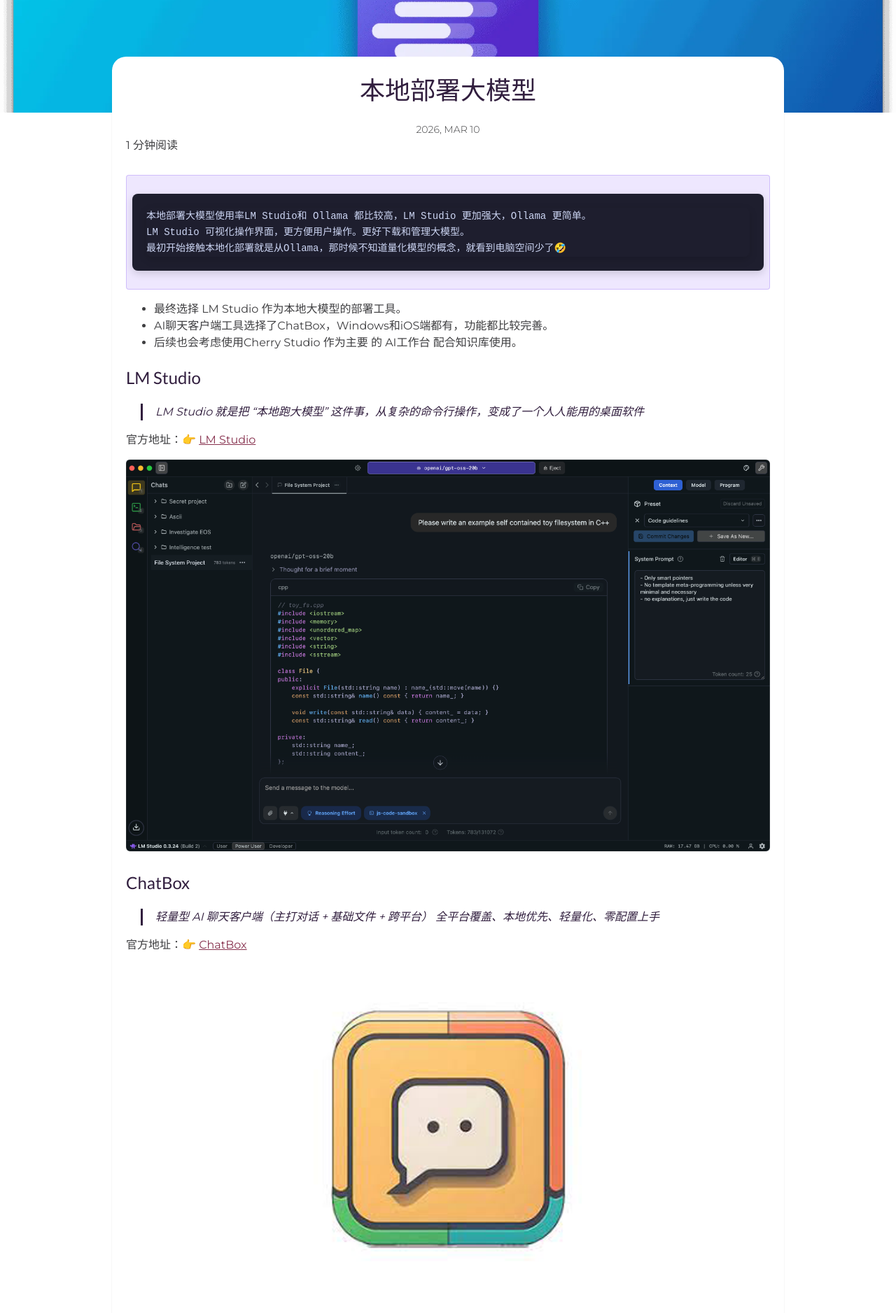
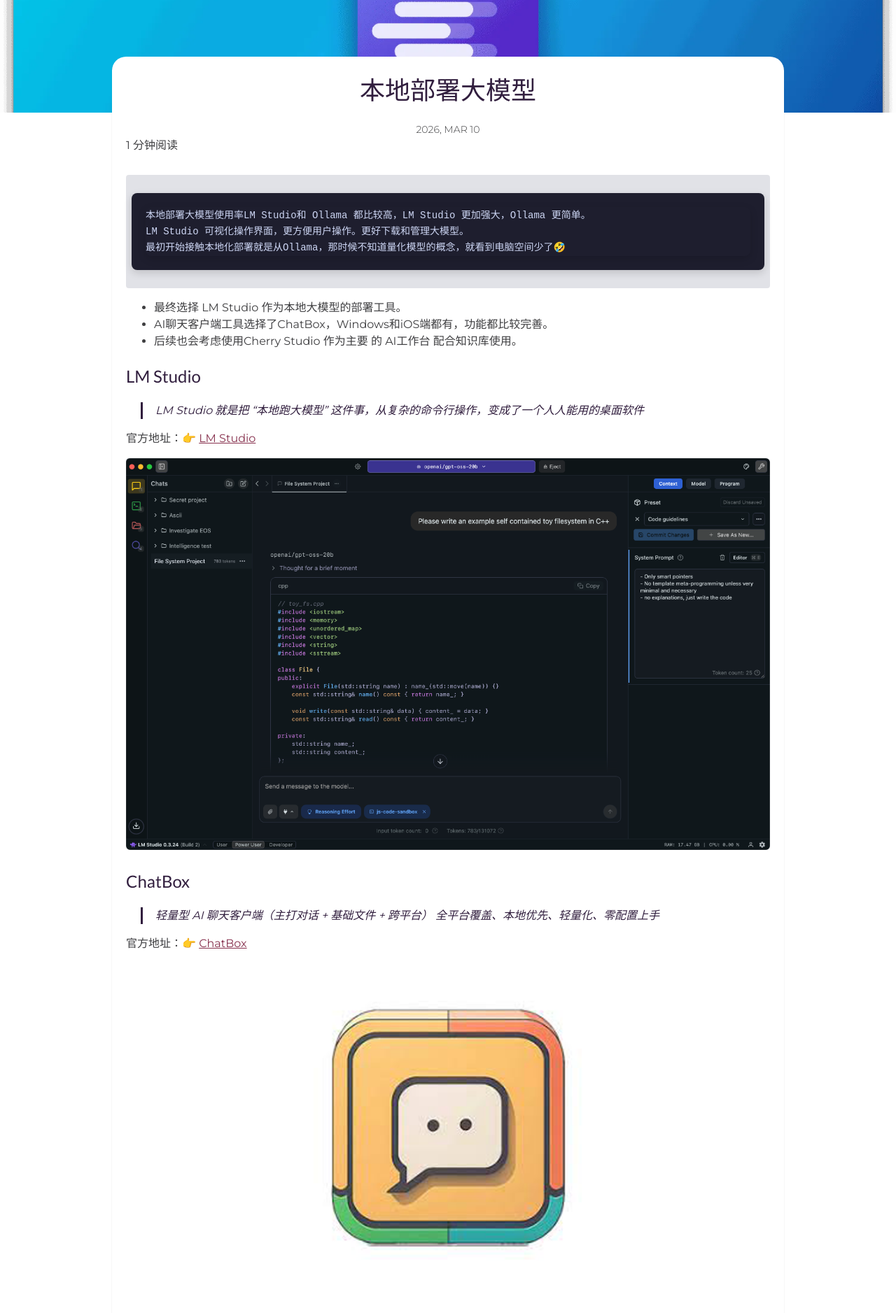
Before and after one commit to techysy/techysy.github.io, a Jekyll site: the page built from _posts/2026-03-10-relearn-ai.markdown, in a window 1280 px wide. Shown: the part 442-2319 px from the top of the page at 70% size. Built offline with Jekyll 4.4.1, drawn with Linux system fonts in a browser that asks for light colours; comment, search, counter and statistics services are not loaded; a style sheet for code colours, icons or effects is not loaded.

Commit message:
Adjust .highlighter-rouge background and remove border
Update highlighter styling: replace the purple translucent background with a neutral rgba(108,112,134,0.2) and remove the 1px purple border for a cleaner appearance. Applied changes to both the Sass source and compiled CSS to keep them consistent.

```diff
--- a/assets/css/main.css
+++ b/assets/css/main.css
@@ -14,8 +14,7 @@
 .highlighter-rouge {
   color: #cdd6f4;
   font-weight: 500;
-  background-color: rgba(139, 92, 246, 0.15);
-  border: 1px solid rgba(139, 92, 246, 0.3);
+  background-color: rgba(108, 112, 134, 0.2);
   -webkit-border-radius: 4px;
           border-radius: 4px;
   padding: 0.125rem 0.5rem;
--- a/assets/css/sass/_syntax.scss
+++ b/assets/css/sass/_syntax.scss
@@ -13,8 +13,7 @@
 .highlighter-rouge {
   color: #cdd6f4;
   font-weight: 500;
-  background-color: rgba(139, 92, 246, 0.15);
-  border: 1px solid rgba(139, 92, 246, 0.3);
+  background-color: rgba(108, 112, 134, 0.2);
   border-radius: 4px;
   padding: 0.125rem 0.5rem;
   font-size: 0.85em;
```
